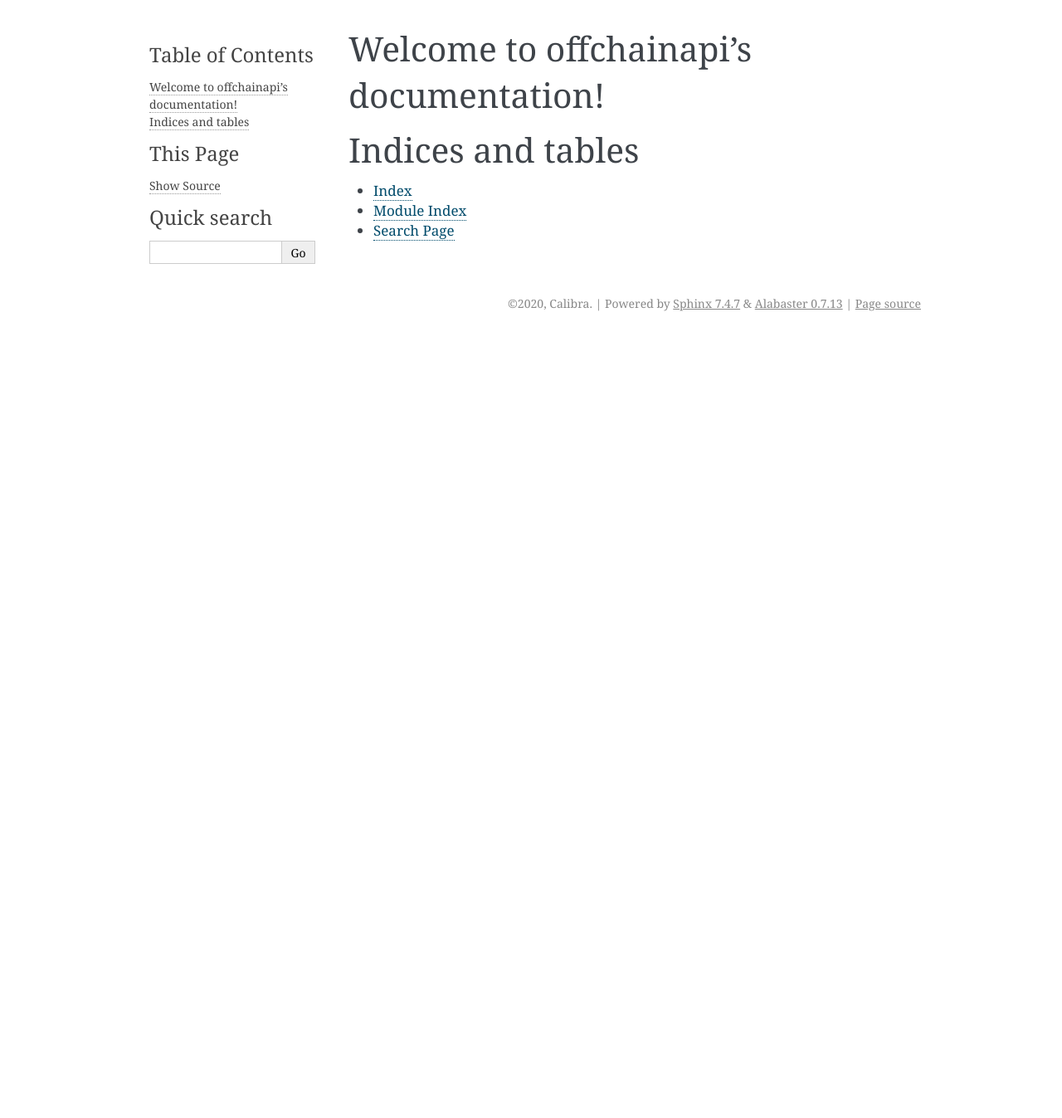
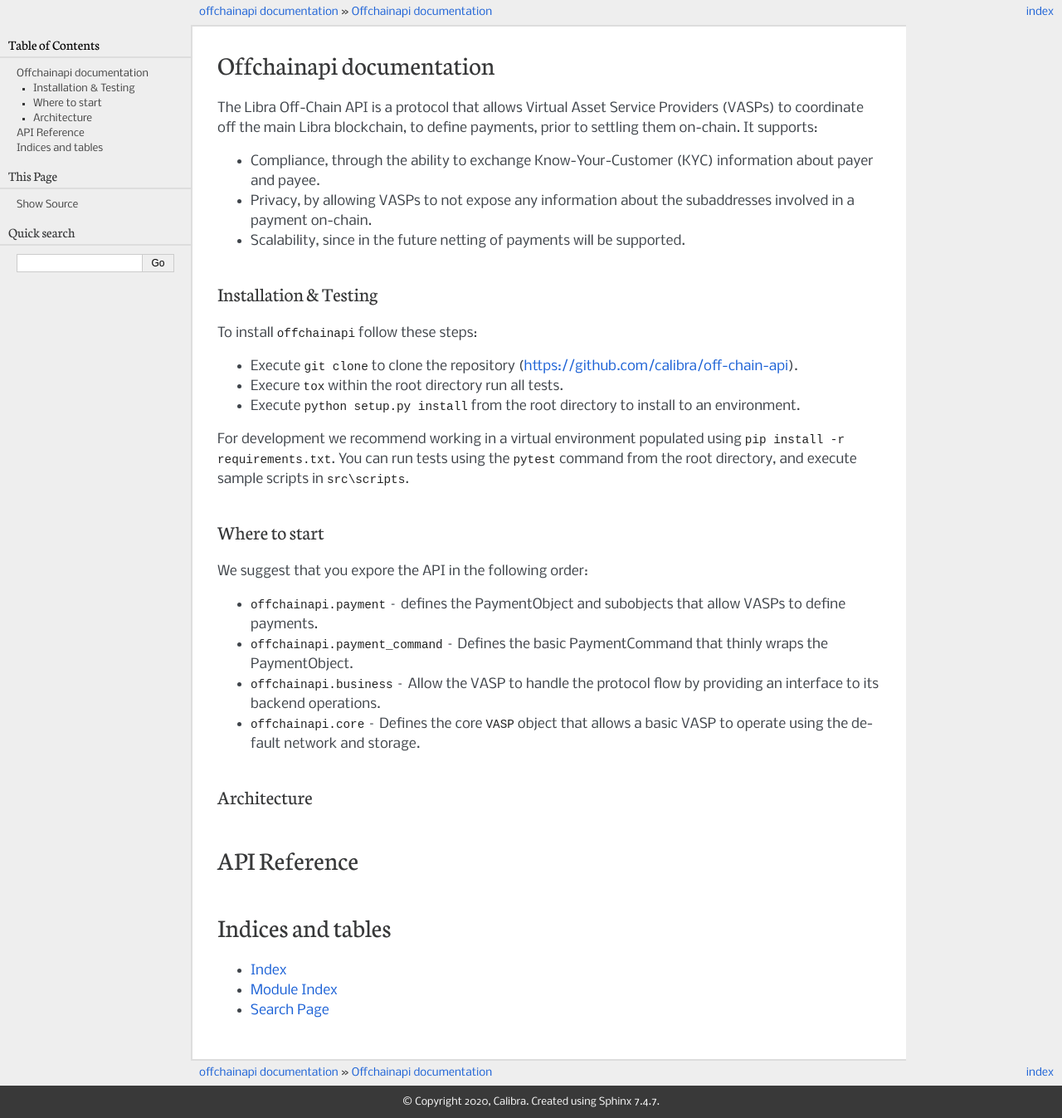
Before and after one commit to diem/off-chain-reference, a Sphinx documentation site: the page built from docs/index.rst, in a window 1280 px wide. Shown: the whole page at 83% size. Built offline with Sphinx 7.4.7, drawn with Linux system fonts in a browser that asks for light colours; pages that are not in the unit, such as notebooks, are missing from menus; before the commit the page ends 900 px from its top, so only the background shows below that.

Commit message:
[Docs] Started writting docs

```diff
--- a/docs/conf.py
+++ b/docs/conf.py
@@ -5,7 +5,7 @@
 # https://www.sphinx-doc.org/en/master/usage/configuration.html
 
 ### Command to construct the API docs
-# $ sphinx-apidoc -o _source/ ../src/offchainapi ../src/offchainapi/tests ../src/offchainapi/sample
+# $ sphinx-apidoc -o _source/ ../src/offchainapi ../src/offchainapi/tests ../src/offchainapi/sample --separate
 
 
 # -- Path setup --------------------------------------------------------------
@@ -34,6 +34,7 @@
 extensions = [
     'sphinx.ext.autodoc',
     'sphinx.ext.napoleon',
+    'sphinx.ext.viewcode',
 ]
 
 # Check out napoleon docs: https://www.sphinx-doc.org/en/master/usage/extensions/napoleon.html
@@ -53,7 +54,7 @@
 # The theme to use for HTML and HTML Help pages.  See the documentation for
 # a list of builtin themes.
 #
-html_theme = 'alabaster'
+html_theme = 'pyramid'
 
 # Add any paths that contain custom static files (such as style sheets) here,
 # relative to this directory. They are copied after the builtin static files,
--- a/docs/index.rst
+++ b/docs/index.rst
@@ -1,5 +1,44 @@
-Welcome to offchainapi's documentation!
-=======================================
+Offchainapi documentation
+=========================
+
+The Libra Off-Chain API is a protocol that allows Virtual Asset Service Providers (VASPs)
+to coordinate off the main Libra blockchain, to define payments, prior to settling them
+on-chain. It supports:
+
+* Compliance, through the ability to  exchange Know-Your-Customer
+  (KYC) information about payer and payee.
+* Privacy, by allowing VASPs to not expose any information about the subaddresses
+  involved in a payment on-chain.
+* Scalability, since in the future netting of payments will be supported.
+
+Installation & Testing
+----------------------
+
+To install :py:mod:`offchainapi` follow these steps:
+
+* Execute ``git clone`` to clone the repository (https://github.com/calibra/off-chain-api).
+* Execure ``tox`` within the root directory run all tests.
+* Execute ``python setup.py install`` from the root directory to install to an environment.
+
+For development we recommend working in a virtual environment populated
+using ``pip install -r requirements.txt``. You can run tests using the ``pytest``
+command from the root directory, and execute sample scripts in ``src\scripts``.
+
+Where to start
+--------------
+
+We suggest that you expore the API in the following order:
+
+* :py:mod:`offchainapi.payment` -- defines the PaymentObject and subobjects that allow VASPs to define payments.
+* :py:mod:`offchainapi.payment_command` -- Defines the basic PaymentCommand that thinly wraps the PaymentObject.
+* :py:mod:`offchainapi.business` -- Allow the VASP to handle the protocol flow by providing an interface to its backend operations.
+* :py:mod:`offchainapi.core` -- Defines the core ``VASP`` object that allows a basic VASP to operate using the default network and storage.
+
+Architecture
+------------
+
+API Reference
+=============
 
 .. toctree::
    :maxdepth: 4
```
Also changed, not shown: 1 other file.
